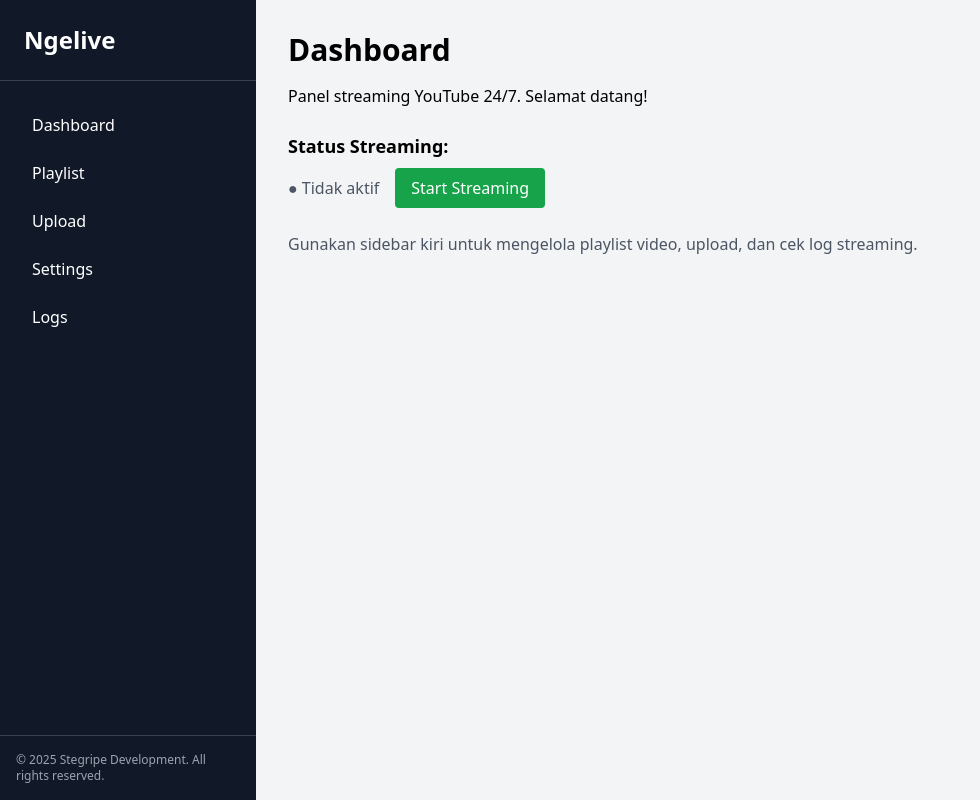
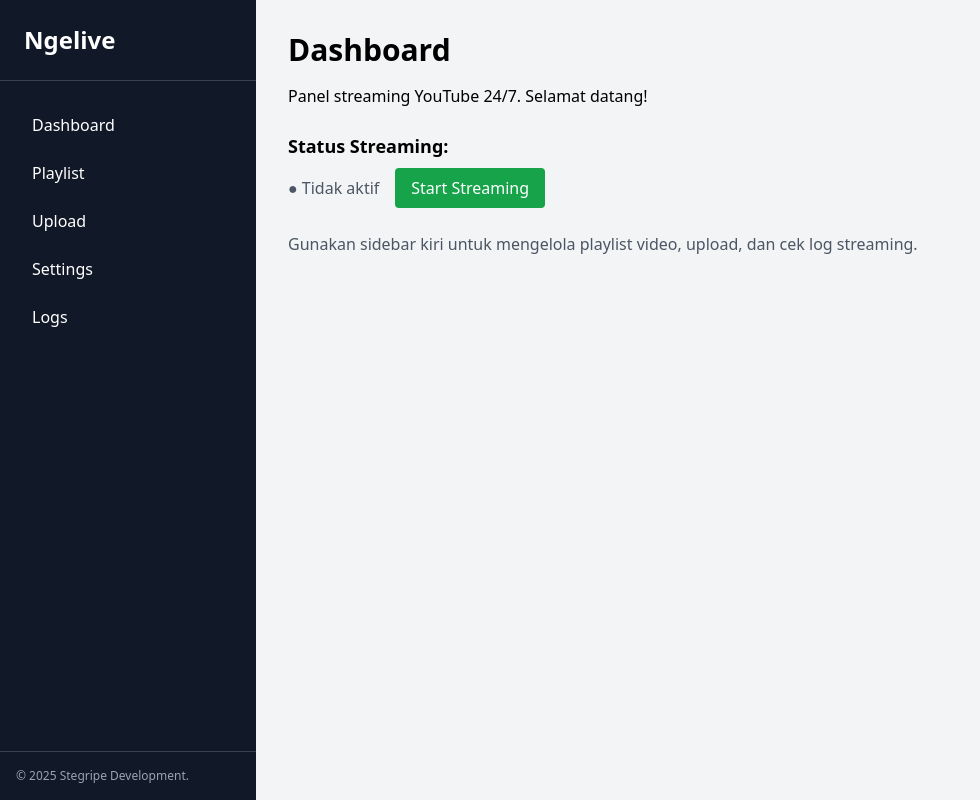
Before and after one commit to stegripe/ngelive, a Next.js app in the folder frontend/: page / in a window 1280 px wide. Shown: the whole page, without its empty margins (0-980 px from the left). Built offline with nearby package versions, Linux system fonts and the light colour scheme; no server answers.

Commit message:
chore(Sidebar): too much detail on the footer

```diff
--- a/frontend/src/components/Sidebar.js
+++ b/frontend/src/components/Sidebar.js
@@ -36,7 +36,7 @@ export default function Sidebar() {
         </ul>
       </nav>
       <div className="p-4 border-t border-gray-700 text-xs text-gray-400">
-        &copy; {new Date().getFullYear()} Stegripe Development. All rights reserved.
+        &copy; {new Date().getFullYear()} Stegripe Development.
       </div>
     </aside>
   );
```
